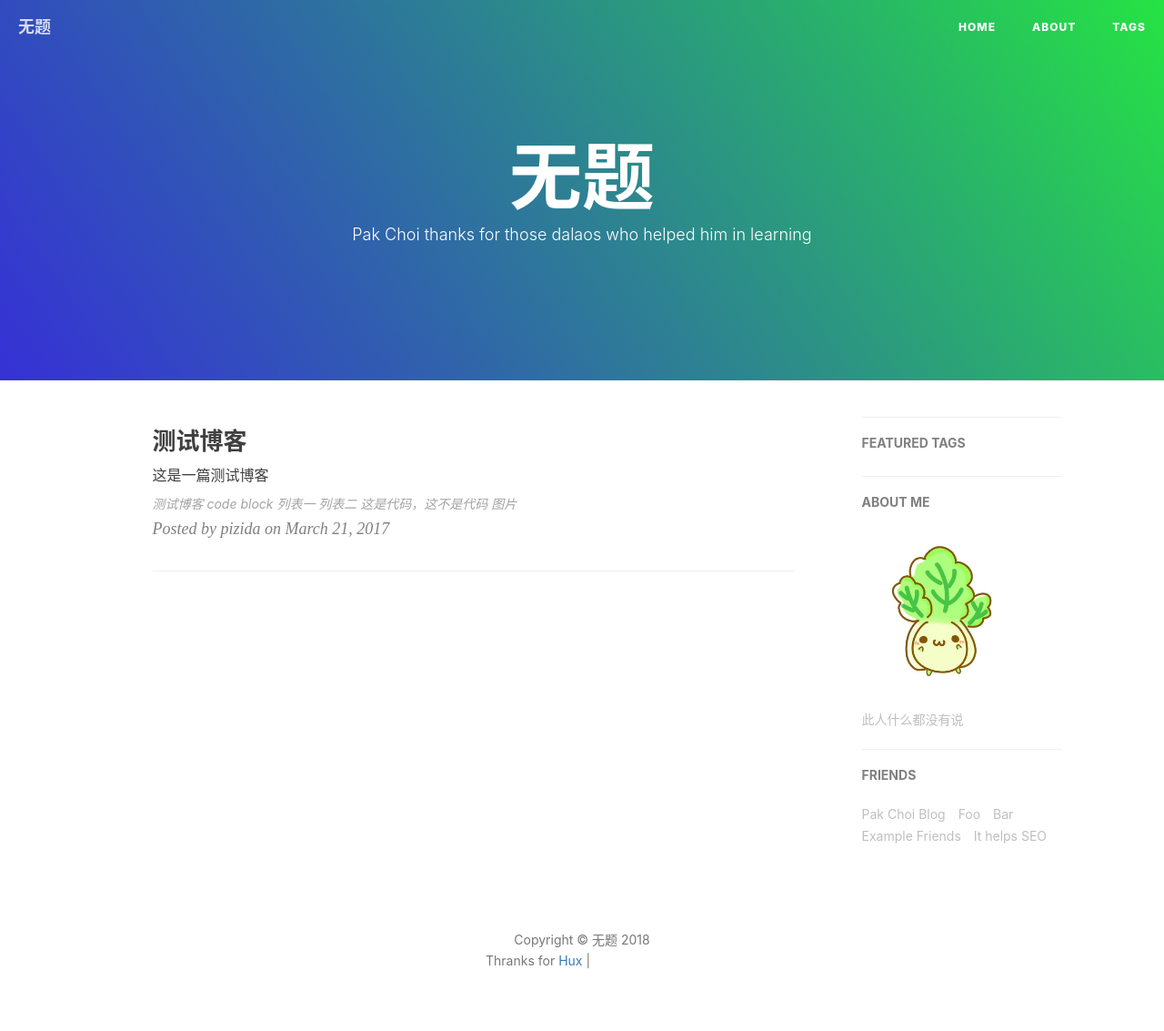
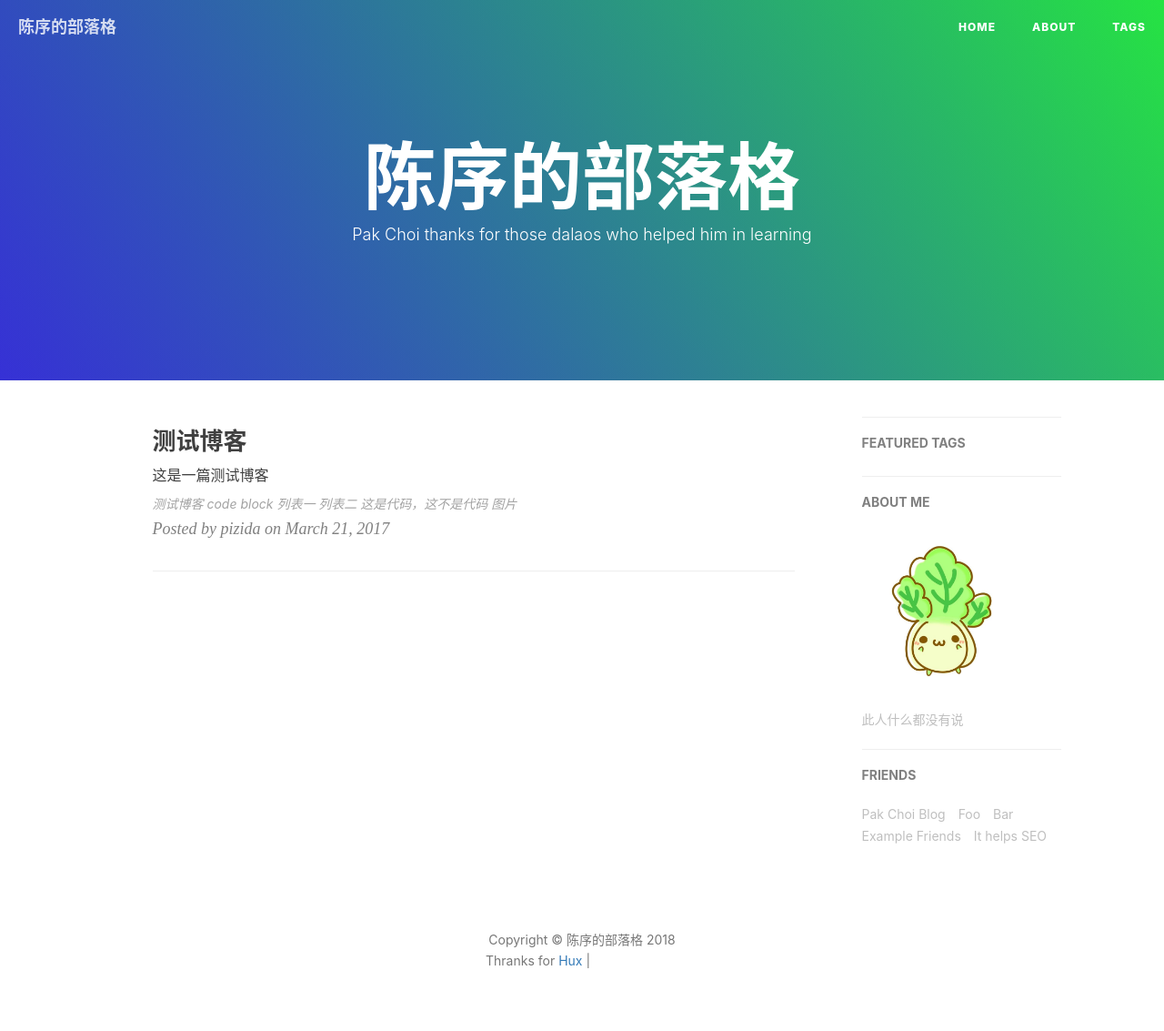
Before and after one commit to pak-choi/pak-choi.github.io, a Jekyll site: the page built from index.html, in a window 1280 px wide. Shown: the whole page at 91% size. Built offline with Jekyll 4.4.1, drawn with Linux system fonts in a browser that asks for light colours; the list of posts is cut into pages by our own code; comment, search, counter and statistics services are not loaded; grey boxes are pictures that could not be loaded.

Commit message:
更改配置

```diff
--- a/_config.yml
+++ b/_config.yml
@@ -1,5 +1,5 @@
 # Site settings
-title: 无题 # Pak Choi - 菜小白
+title: 陈序的部落格 # Pak Choi - 菜小白
 SEOTitle: # Pak Choi | 不仅小白， 而且菜菜
 header-img: img/home-bg.jpg
 email: chenxu2048@gmail.com
```
